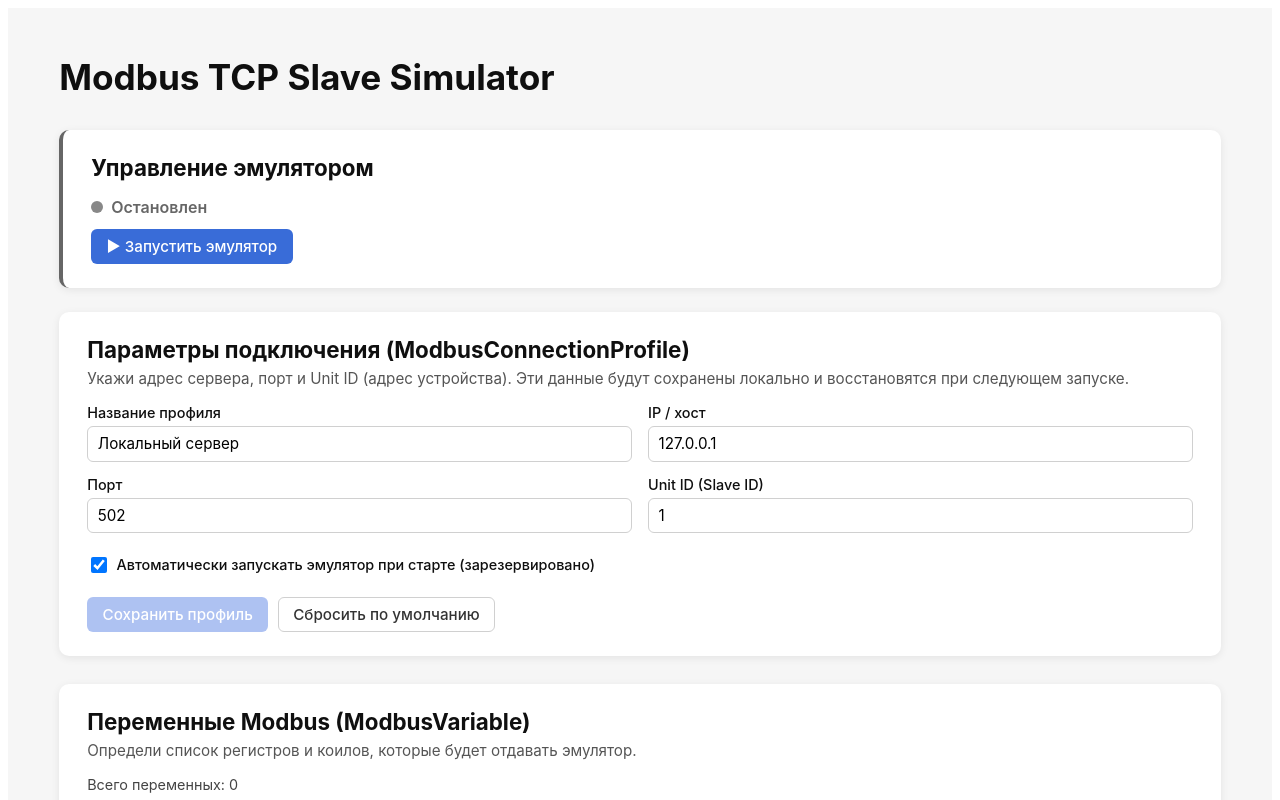
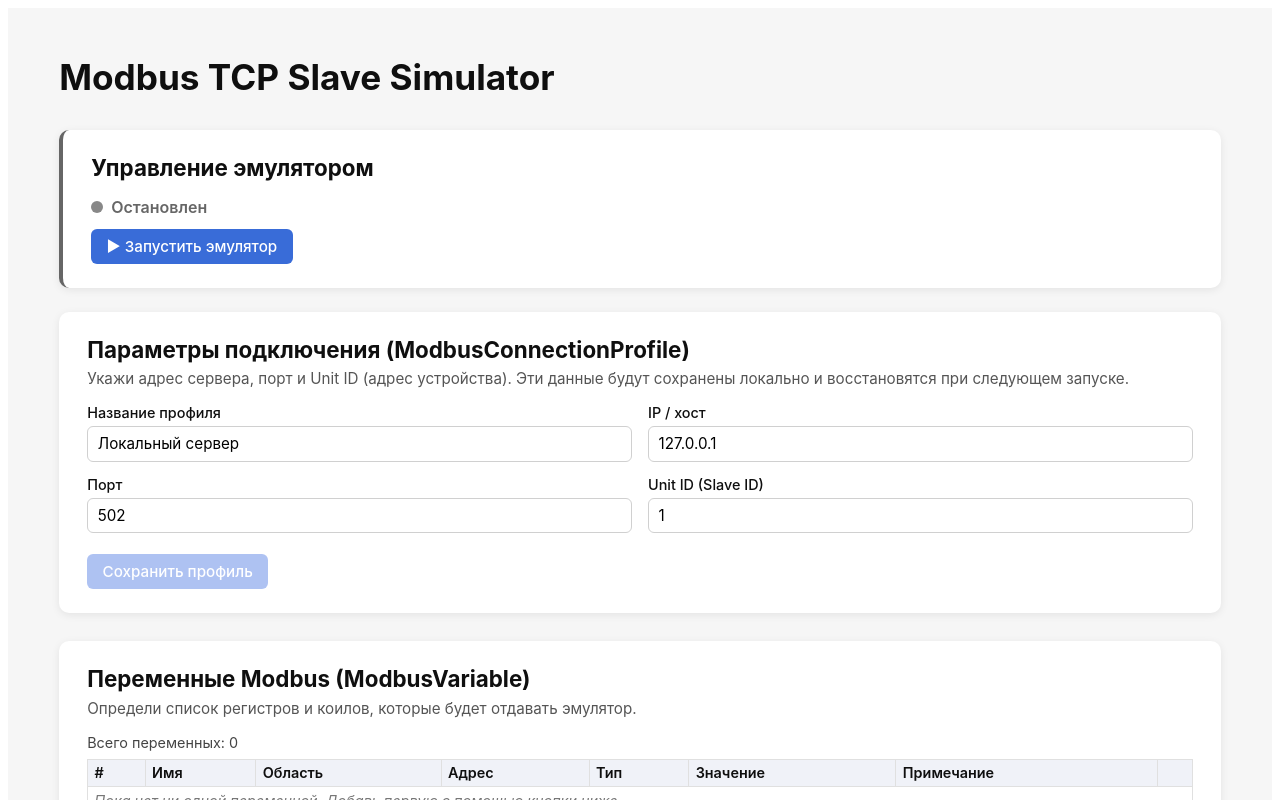
Before and after one commit to voronovmaksim88/ModBus_TCP_Client_RUST, a Vue app: page / in a window 1280 px wide. Shown: the top 800 px of the page. Built offline with nearby package versions, Linux system fonts and the light colour scheme.

Commit message:
удалил лишнее

```diff
--- a/src/App.vue
+++ b/src/App.vue
@@ -118,18 +118,6 @@
                     </div>
                 </div>
 
-                <div class="form-row checkbox-row">
-                    <label class="checkbox-label" for="profile-auto-reconnect">
-                        <input
-                            id="profile-auto-reconnect"
-                            v-model="editableProfile.autoReconnect"
-                            type="checkbox"
-                        />
-                        Автоматически запускать эмулятор при старте
-                        (зарезервировано)
-                    </label>
-                </div>
-
                 <div v-if="validationError" class="validation-error">
                     {{ validationError }}
                 </div>
@@ -141,13 +129,6 @@
                         :disabled="!isProfileDirty"
                     >
                         Сохранить профиль
-                    </button>
-                    <button
-                        class="btn secondary"
-                        type="button"
-                        @click="onResetToDefaults"
-                    >
-                        Сбросить по умолчанию
                     </button>
                 </div>
 
@@ -456,7 +437,6 @@ interface ModbusConnectionProfile {
     host: string;
     port: number;
     unitId: number;
-    autoReconnect: boolean;
 }
 
 interface ModbusVariable {
@@ -530,7 +510,6 @@ function createDefaultProfile(): ModbusConnectionProfile {
         host: "127.0.0.1",
         port: 502,
         unitId: 1,
-        autoReconnect: true,
     };
 }
 
@@ -621,9 +600,7 @@ const isProfileDirty = computed(() => {
         editableProfile.name.trim() !== current.name ||
         editableProfile.host.trim() !== current.host ||
         Number(editableProfile.port) !== current.port ||
-        Number(editableProfile.unitId) !== current.unitId ||
-        Boolean(editableProfile.autoReconnect) !==
-            Boolean(current.autoReconnect)
+        Number(editableProfile.unitId) !== current.unitId
     );
 });
 
@@ -1056,7 +1033,6 @@ function applyProfileToEditable(profile: ModbusConnectionProfile) {
     editableProfile.host = profile.host;
     editableProfile.port = profile.port;
     editableProfile.unitId = profile.unitId;
-    editableProfile.autoReconnect = profile.autoReconnect;
 }
 
 /**
@@ -1109,7 +1085,6 @@ function onSaveProfile() {
         host: editableProfile.host.trim(),
         port: Number(editableProfile.port),
         unitId: Number(editableProfile.unitId),
-        autoReconnect: !!editableProfile.autoReconnect,
     };
 
     if (existingIndex >= 0) {
@@ -1120,17 +1095,6 @@ function onSaveProfile() {
 
     project.currentProfileId = toSave.id;
 
-    persistProject();
-}
-
-/**
- * Сброс профиля к значениям по умолчанию
- */
-function onResetToDefaults() {
-    const defProject = createDefaultProject();
-    assignProject(defProject);
-    applyProfileToEditable(defProject.profiles[0]);
-    validationError.value = null;
     persistProject();
 }
 
```
Also changed, not shown: 1 other file (tests, documents, lock files or other folders).
